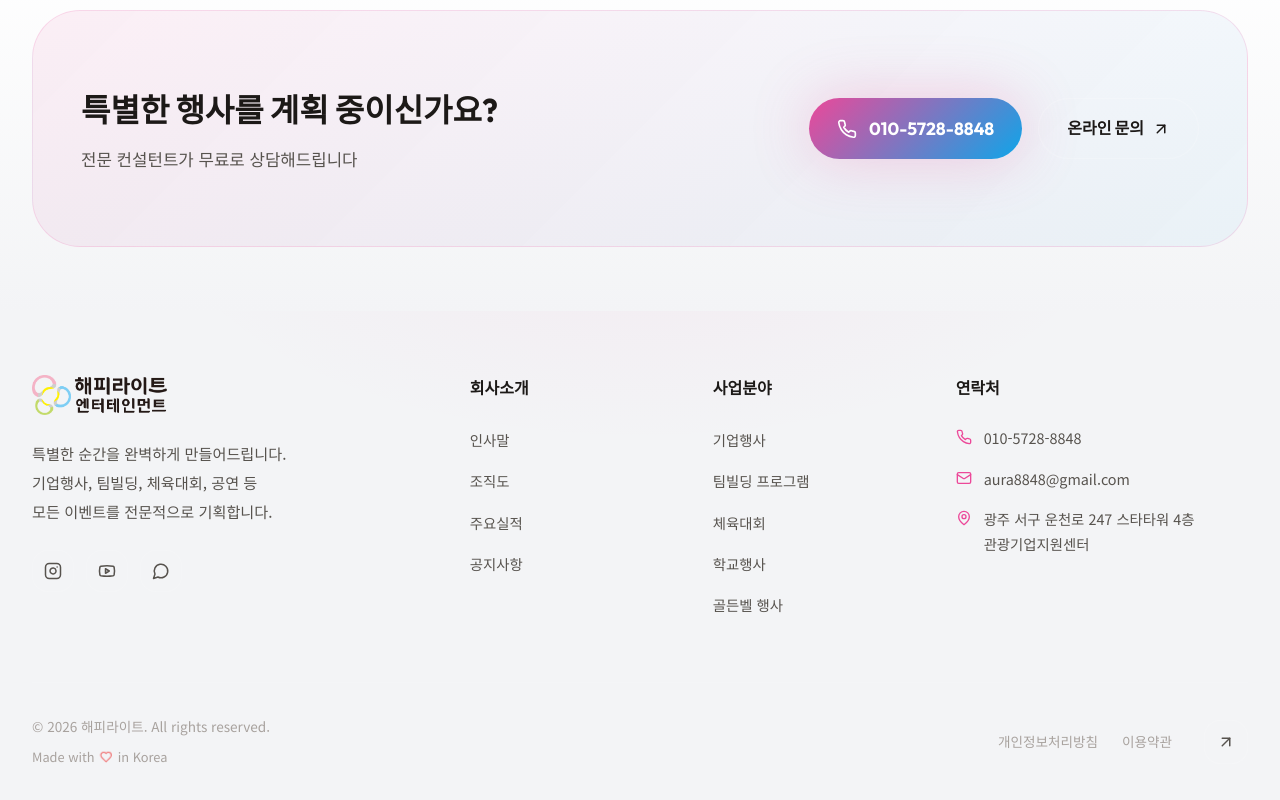
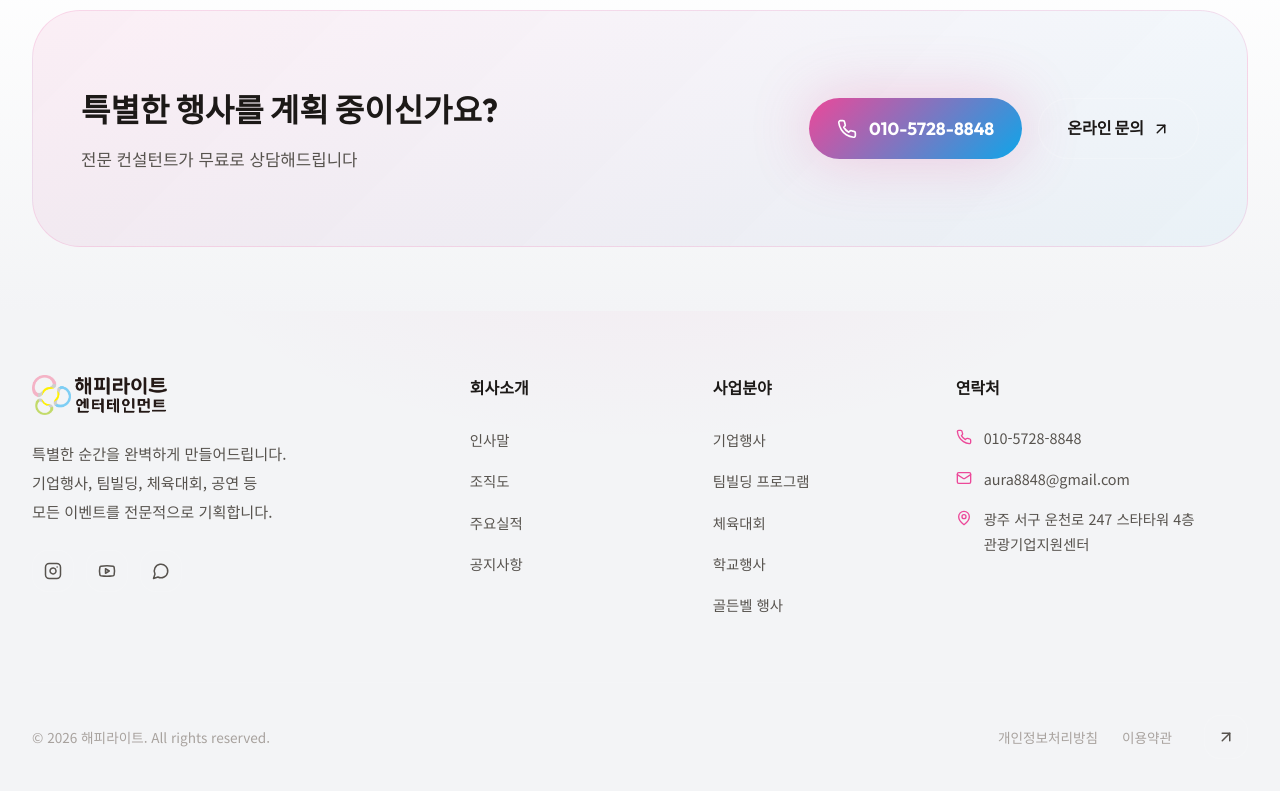
Before and after one commit to hamudo271/happylight, a React (Vite) app: page / in a window 1280 px wide. Shown: the part 5237-6037 px from the top of the page. Built offline with nearby package versions, Linux system fonts and the light colour scheme.

Commit message:
Remove 'Made with in Korea' text from Footer

```diff
--- a/src/components/Footer.jsx
+++ b/src/components/Footer.jsx
@@ -174,9 +174,7 @@ function Footer() {
             <p className="copyright">
               © {currentYear} 해피라이트. All rights reserved.
             </p>
-            <p className="made-with">
-              Made with <Heart size={12} className="heart-icon" /> in Korea
-            </p>
+
           </div>
           <div className="footer-bottom-right">
             <div className="footer-legal">
```
